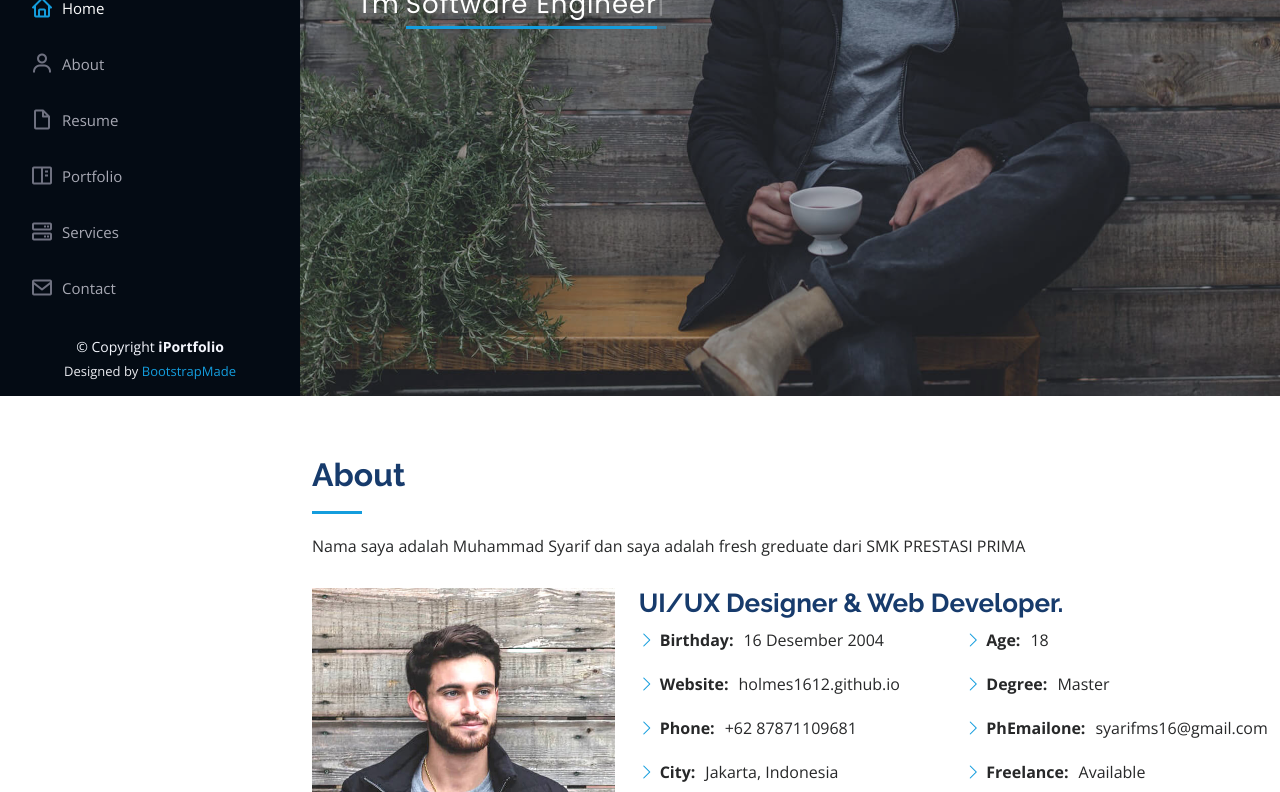
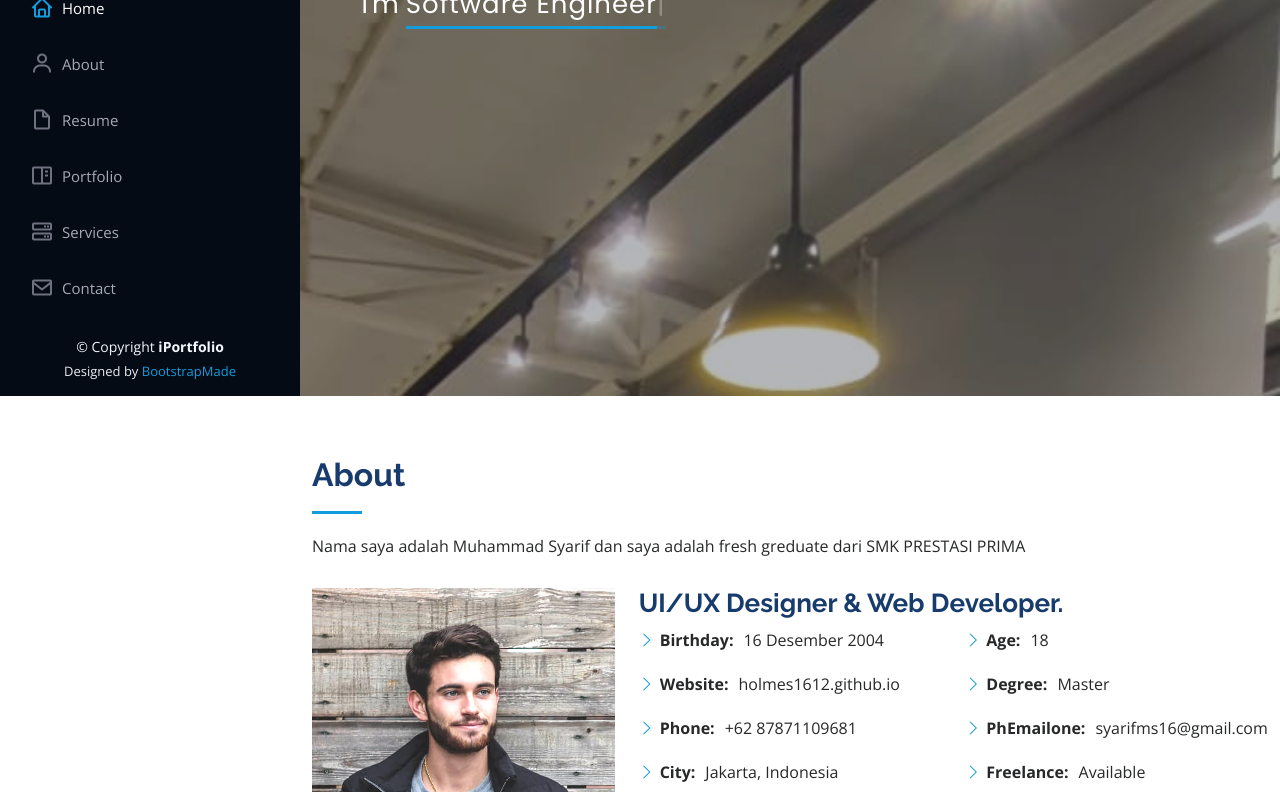
Before and after one commit to holmes1612/holmes1612.github.io, a plain HTML site: page index.html in a window 1280 px wide. Shown: the part 404-1196 px from the top of the page. Drawn offline with nearby package versions, Linux system fonts and the light colour scheme.

Commit message:
template

```diff
--- a/assets/css/style.css
+++ b/assets/css/style.css
@@ -228,7 +228,7 @@ h6 {
 #hero {
   width: 100%;
   height: 100vh;
-  background: url("../img/hero-bg.jpg") top center;
+  background: url("../img/foto profile cv.jpeg") top center;
   background-size: cover;
 }
 
```
